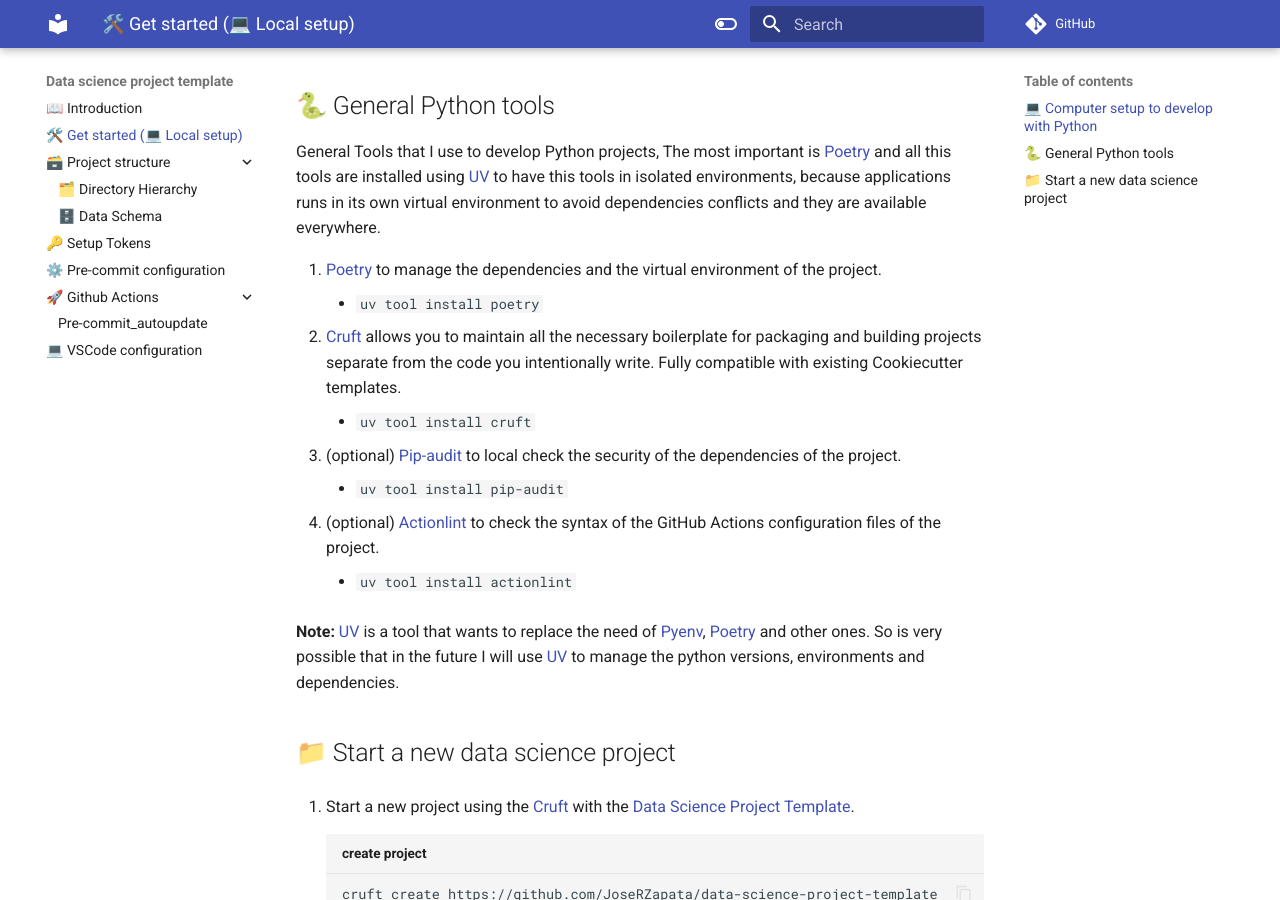
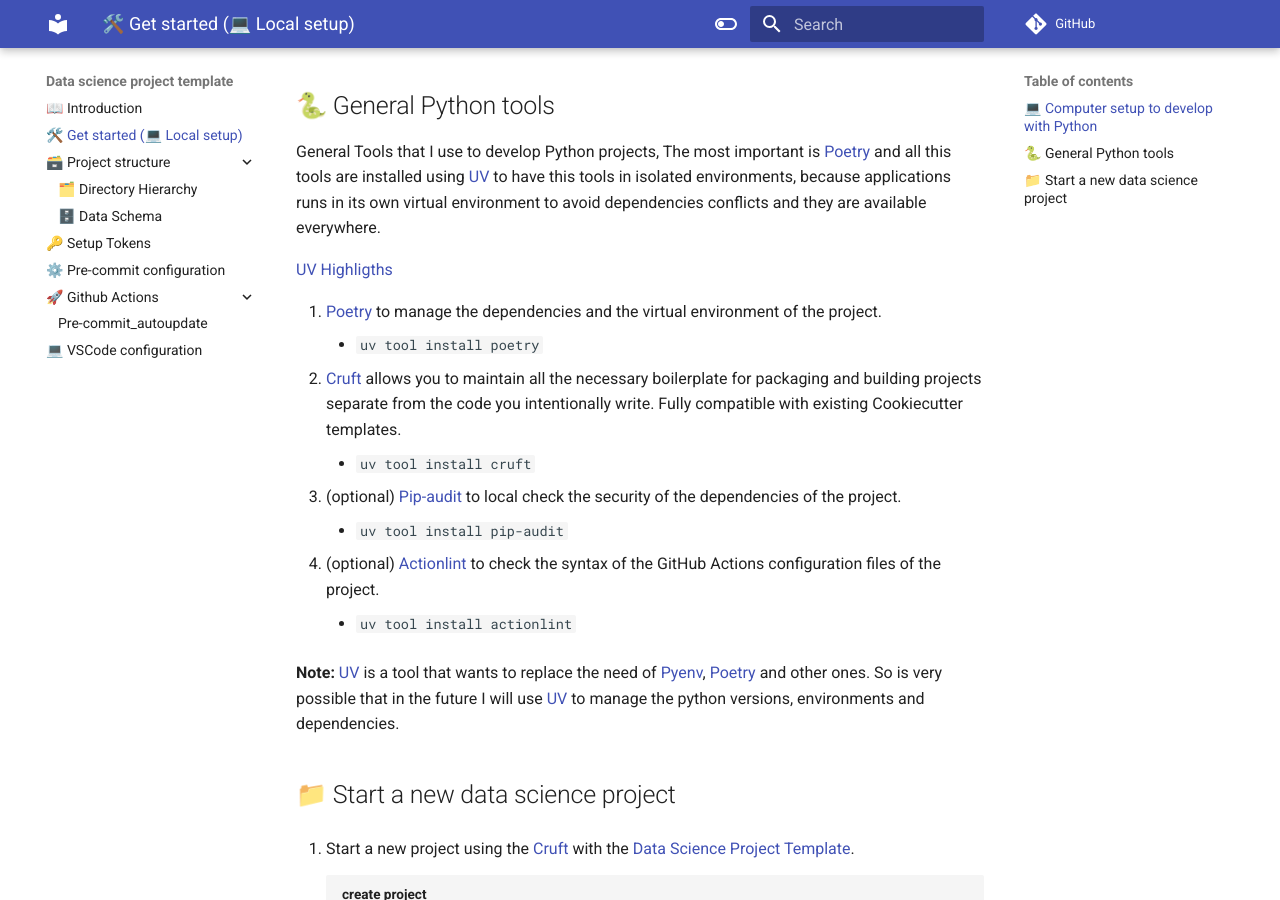
Before and after one commit to JoseRZapata/data-science-project-template, an MkDocs documentation site: the page built from docs/local_setup.md, in a window 1280 px wide and 900 px high, scrolled down 1082 px. Built offline with MkDocs 1.6.1 and Material for MkDocs 9.7.7, drawn with Linux system fonts in a browser that asks for light colours; comment, search, counter and statistics services are not loaded.

Commit message:
📝 UV highlights

```diff
--- a/docs/local_setup.md
+++ b/docs/local_setup.md
@@ -34,6 +34,8 @@
 ## 🐍 General Python tools
 
 General Tools that I use to develop Python projects, The most important is [Poetry] and all this tools are installed using [UV] to have this tools in isolated environments, because applications runs in its own virtual environment to avoid dependencies conflicts and they are available everywhere.
+
+[UV Highligths](https://github.com/astral-sh/uv?tab=readme-ov-file#highlights)
 
 1. [Poetry] to manage the dependencies and the virtual environment of the project.
       - `uv tool install poetry`
```
